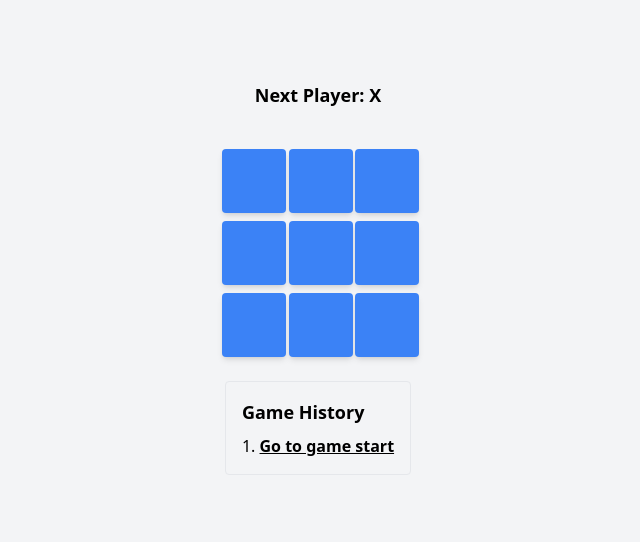
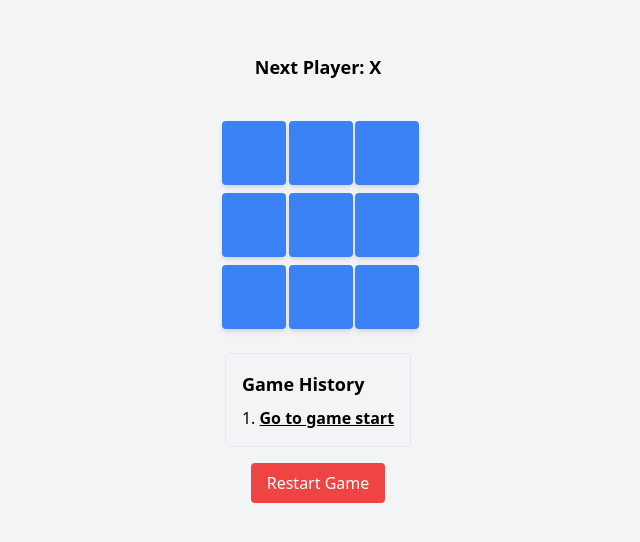
Before and after one commit to md-sazzadul/tic-tac-toe, a React (Vite) app: page / in a window 1280 px wide. Shown: the part 122-664 px from the top of the page, without its empty margins (322-962 px from the left). Built offline with nearby package versions, Linux system fonts and the light colour scheme.

Commit message:
add reset button

```diff
--- a/src/components/Game.tsx
+++ b/src/components/Game.tsx
@@ -45,6 +45,15 @@ export default function Game() {
         <h3 className="text-lg font-semibold mb-2">Game History</h3>
         <ol className="list-decimal list-inside space-y-2">{moves}</ol>
       </div>
+      <button
+        className="mt-4 px-4 py-2 bg-red-500 text-white rounded hover:bg-red-600"
+        onClick={() => {
+          setHistory([Array(9).fill(null)]);
+          setCurrentMove(0);
+        }}
+      >
+        Restart Game
+      </button>
     </div>
   );
 }
--- a/src/components/Square.tsx
+++ b/src/components/Square.tsx
@@ -11,7 +11,7 @@ export default function Square({
 }: SquareProps) {
   return (
     <button
-      className={`w-16 h-16 text-2xl font-bold rounded shadow-md transition-all focus:outline-none focus:ring-2 ${
+      className={`w-16 h-16 text-white text-2xl font-bold rounded shadow-md transition-all focus:outline-none focus:ring-2 ${
         isWinningSquare ? "bg-green-500" : "bg-blue-500 hover:bg-blue-600"
       } focus:ring-blue-300`}
       onClick={onSquareClick}
```
